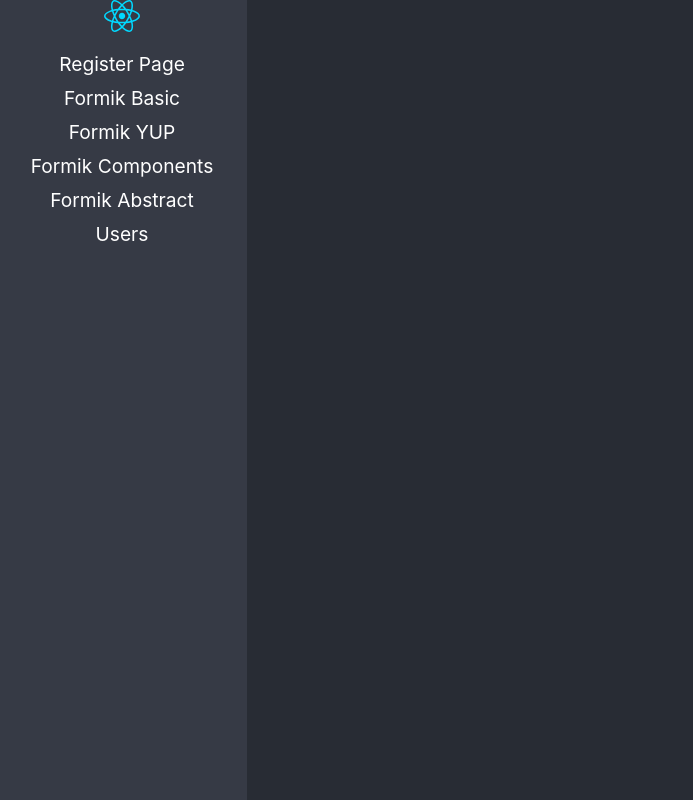
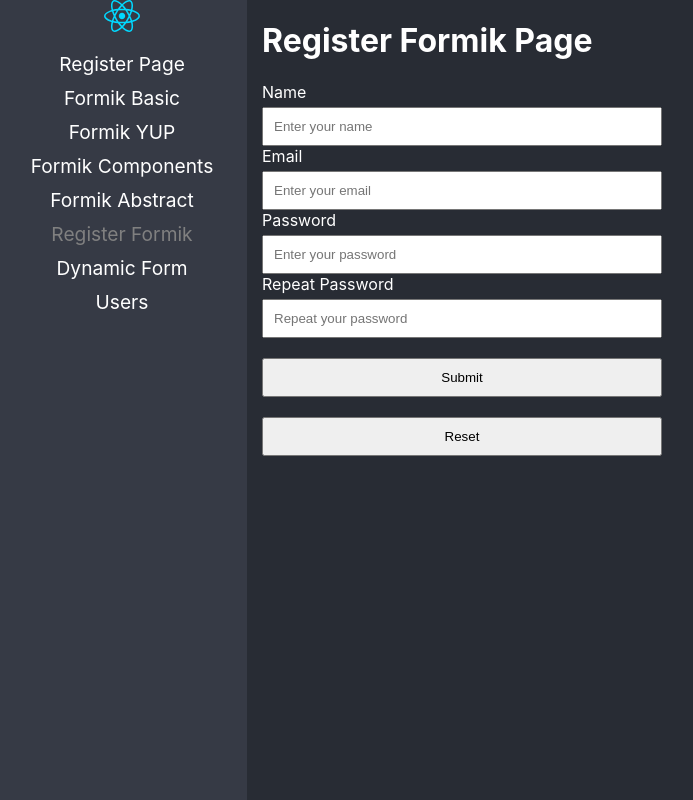
Before and after one commit to ArielFerreiro/react-adv, a React app: page /register-formik in a window 1280 px wide. Before the commit this address led to /. Shown: the whole page, without its empty margins (3-696 px from the left). Built offline with nearby package versions, Linux system fonts and the light colour scheme; the HTML template or start-up script is replaced by a standard one.

Commit message:
dynamic forms

```diff
--- /dev/null
+++ b/src/03-forms/data/custom-form.json
@@ -0,0 +1,96 @@
+[
+    {
+        "type": "input",
+        "name": "firstName",
+        "label": "First Name",
+        "value": "",
+        "placeholder": "Enter your first name",
+        "validations": [
+            {
+                "type": "required",
+                "message": "First name is required"
+            },
+            {
+                "type": "minLength",
+                "value": 5,
+                "message": "First name must be at least 5 characters long"
+            },
+            {
+                "type": "maxLength",
+                "value": 10,
+                "message": "First name must be at most 10 characters long"
+            }
+        ]
+    },
+    {
+        "type": "input",
+        "name": "lastName",
+        "label": "Last Name",
+        "value": "",
+        "placeholder": "Enter your last name",
+        "validations": [
+            {
+                "type": "required",
+                "message": "Last name is required"
+            },
+            {
+                "type": "minLength",
+                "value": 3,
+                "message": "Last name must be at least 3 characters long"
+            }
+        ]
+    },
+    {
+        "type": "email",
+        "name": "email",
+        "label": "Email",
+        "value": "",
+        "placeholder": "Enter your email",
+        "validations": [
+            {
+                "type": "required",
+                "message": "Email is required"
+            },
+            {
+                "type": "email",
+                "message": "Email is invalid"
+            }
+        ]
+    },
+    {
+        "type": "select",
+        "name": "favouriteGame",
+        "label": "Favourite Game",
+        "value": "",
+        "options": [
+
+            {
+                "id": 1,
+                "label": "Chess"
+            },
+            {
+                "id": 2,
+                "label": "Metal Gear"
+            },
+            {
+                "id": 3,
+                "label": "Zelda"
+            },
+            {
+                "id": 4,
+                "label": "Mario"
+            },
+            {
+                "id": 5,
+                "label": "Sonic"
+            }
+        ],
+        "validations": [
+            {
+                "type": "required",
+                "message": "Favourite game is required"
+            }
+        ]
+    }
+
+]
--- /dev/null
+++ b/src/03-forms/pages/DynamicForm.tsx
@@ -0,0 +1,87 @@
+import {Formik, Form} from 'formik';
+
+import formJson from '../data/custom-form.json';
+import { MySelect, MyTextInput } from '../components';
+import * as Yup from 'yup';
+
+const initialValues: {[key: string]: any} = {};
+const requiredFields: {[key: string]: any} = {};
+
+formJson.forEach(({name, value, validations}) => {
+  initialValues[name] = value;
+
+  if (validations) {
+    let schema = Yup.string();
+    for (const validation of validations) {
+      if (validation.type === 'required') {
+        schema = schema.required(validation.message);
+      }
+      if (validation.type === 'email') {
+        schema = schema.email(validation.message);
+      }
+      if (validation.type === 'minLength') {
+        schema = schema.min((validation as any).value || 1, validation.message);
+      }
+      if (validation.type === 'maxLength') {
+        schema = schema.max((validation as any).value || 100, validation.message);
+      }
+
+    }
+    requiredFields[name] = schema;
+  }
+
+});
+
+const validationSchema = Yup.object({ ...requiredFields});
+
+export const DynamicForm = () => {
+  return (
+    <div>
+      <h1>Dynamic Form</h1>
+
+      <Formik
+        initialValues={initialValues}
+        validationSchema={validationSchema}
+        onSubmit={(values) => {
+          console.log('values', values);
+        }}
+      >
+        { (formik) => (
+            <Form noValidate>
+              {formJson.map(({type, name, placeholder, label, options}) => {
+
+                if( type === 'input' || type === 'password' || type === 'email' ) {
+                  return (
+                    <MyTextInput
+                        key={name}
+                        type={ (type as any) }
+                        name={name}
+                        label={label}
+                        placeholder={placeholder} />
+                  );
+                } else if( type === 'select' ) {
+                  return (
+                    <MySelect key={name} name={name} label={label}>
+                      <option value="">Select an option</option>
+                      {options?.map((option) => (
+                        <option key={option.id} value={option.id}>{option.label}</option>
+                      ))}
+                    </MySelect>
+                  );
+                }
+
+
+                throw new Error(`Unknown type: ${type}`);
+
+              })}
+              <button type="submit">Submit</button>
+            </Form>
+          )
+        }
+
+      </Formik>
+    </div>
+  )
+}
+
+export default DynamicForm
--- /dev/null
+++ b/src/03-forms/pages/RegisterFormikPage.tsx
@@ -0,0 +1,61 @@
+import {Formik, Form} from 'formik';
+import * as Yup from 'yup';
+
+import '../styles/styles.css';
+import { MyTextInput } from '../components';
+
+export const RegisterFormikPage = () => {
+
+    return (
+        <div>
+            <h1>Register Formik Page</h1>
+
+            <Formik
+                initialValues={{
+                    name: '',
+                    email: '',
+                    password: '',
+                    repeatPassword: '',
+                }}
+                onSubmit={(values) => {
+                    console.log(values);
+                }}
+                validationSchema={Yup.object({
+                    name: Yup.string()
+                        .min(2, 'Must be 2 characters or more')
+                        .max(15, 'Must be 15 characters or less')
+                        .required('Required'),
+                    email: Yup.string()
+                        .email('Invalid email address')
+                        .required('Required'),
+                    password: Yup.string()
+                        .min(6, 'Password must be at least 6 characters')
+                        .required('Required'),
+                    repeatPassword: Yup.string()
+                        .oneOf([Yup.ref('password'), undefined], 'Passwords must match')
+                        .required('Required'),
+                })}
+            >
+                {
+                    ({ handleReset }) => (
+                        <Form>
+
+                            <MyTextInput label="Name" name='name' placeholder='Enter your name' />
+                            <MyTextInput label="Email" name='email' type='email' placeholder='Enter your email' />
+                            <MyTextInput label="Password" name='password' type='password' placeholder='Enter your password' />
+                            <MyTextInput label="Repeat Password" name='repeatPassword' type='password' placeholder='Repeat your password' />
+
+                            <button type="submit">Submit</button>
+                            <button type="button" onClick={handleReset}>Reset</button>
+
+                        </Form>
+                    )
+                }
+
+            </Formik>
+        </div>
+
+    )
+}
+
+export default RegisterFormikPage
--- a/src/03-forms/pages/index.ts
+++ b/src/03-forms/pages/index.ts
@@ -2,3 +2,5 @@ export {FormikAbstract} from "./FormikAbstract";
 export {FormikComponents} from "./FormikComponents";
 export {FormikBasicPage} from "./FormikBasicPage";
 export {FormikBasicYUPPage} from "./FormikBasicYUPPage";
+export {RegisterFormikPage} from "./RegisterFormikPage";
+export {DynamicForm} from "./DynamicForm";
--- a/src/routes/Navigation.tsx
+++ b/src/routes/Navigation.tsx
@@ -4,7 +4,7 @@ import { BrowserRouter, Navigate } from "react-router-dom";
 import { Routes, Route, NavLink } from 'react-router-dom';
 
 import RegisterPage from "../03-forms/pages/RegisterPage";
-import {FormikBasicPage, FormikBasicYUPPage, FormikComponents, FormikAbstract} from "../03-forms/pages/";
+import {FormikBasicPage, FormikBasicYUPPage, FormikComponents, FormikAbstract, RegisterFormikPage, DynamicForm} from "../03-forms/pages/";
 
 import logo from '../assets/react.svg';
 
@@ -32,6 +32,12 @@ export const Navigation = () => {
                             <NavLink to="/formik-abstract" className={ ({ isActive }) => isActive ? 'nav-active' : '' }>Formik Abstract</NavLink>
                         </li>
                         <li>
+                            <NavLink to="/register-formik" className={ ({ isActive }) => isActive ? 'nav-active' : '' }>Register Formik</NavLink>
+                        </li>
+                        <li>
+                            <NavLink to="/dynamic-form" className={ ({ isActive }) => isActive ? 'nav-active' : '' }>Dynamic Form</NavLink>
+                        </li>
+                        <li>
                             <NavLink to="/users" className={ ({ isActive }) => isActive ? 'nav-active' : '' }>Users</NavLink>
                         </li>
                     </ul>
@@ -44,6 +50,8 @@ export const Navigation = () => {
                     <Route path="/formik-yup" element={ <FormikBasicYUPPage /> } />
                     <Route path="/formik-components" element={ <FormikComponents /> } />
                     <Route path="/formik-abstract" element={ <FormikAbstract /> } />
+                    <Route path="/register-formik" element={ <RegisterFormikPage /> } />
+                    <Route path="/dynamic-form" element={ <DynamicForm /> } />
                     <Route path="/users" element={ <h1> Users </h1> } />
 
                     <Route path="/*" element={ <Navigate to="/" replace />} />
```
